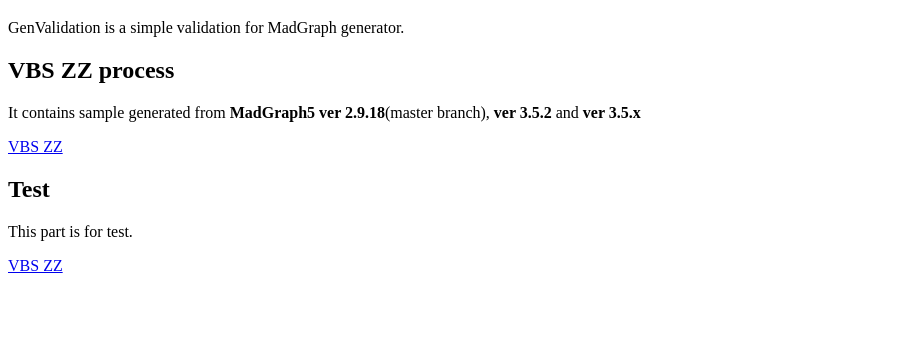
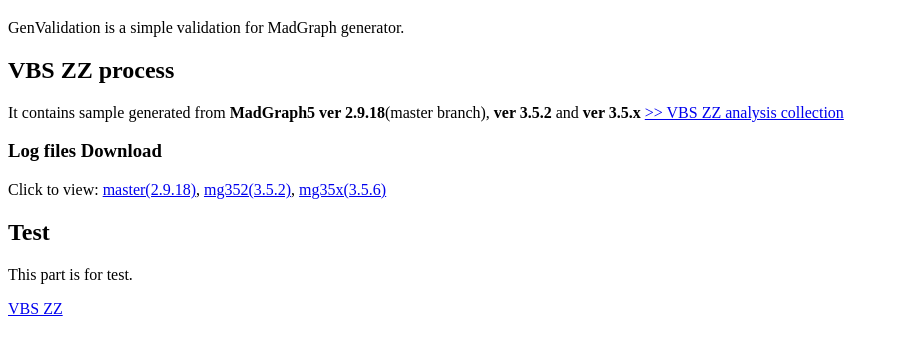
Before and after one commit to WilliamMarci/genValidationResult, a plain HTML site: page index.html in a window 1280 px wide. Shown: the part 61-416 px from the top of the page, without its empty margins (0-899 px from the left). Drawn offline with Linux system fonts and the light colour scheme.

Commit message:
add log files

```diff
--- a/index.html
+++ b/index.html
@@ -6,8 +6,11 @@
     <h1>GenValidation</h1>
     <p>GenValidation is a simple validation for MadGraph generator.</p>
     <h2>VBS ZZ process</h2>
-    <p>It contains sample generated from <b>MadGraph5 ver 2.9.18</b>(master branch), <b>ver 3.5.2</b> and <b>ver 3.5.x</b></p>
-    <p><a href="result_VBS/index.html">VBS ZZ</a></p>
+    <p>It contains sample generated from <b>MadGraph5 ver 2.9.18</b>(master branch), <b>ver 3.5.2</b> and <b>ver 3.5.x</b>
+    <a href="result_VBS/index.html"> >> VBS ZZ analysis collection</a></p>
+    <h3> Log files Download</h3>
+    <p>Click to view: <a href="logfile/VBSZZ/master.log"> master(2.9.18)</a>, <a href="logfile/VBSZZ/mg352.log">mg352(3.5.2)</a>, <a href="logfile/VBSZZ/mg35x.log">mg35x(3.5.6)</a>
+    </p>
     <h2>Test</h2>
     <p>This part is for test.</p>
     <p><a href="output_VBS/index.html">VBS ZZ</a></p>
```
Also changed, not shown: 3 other files.
